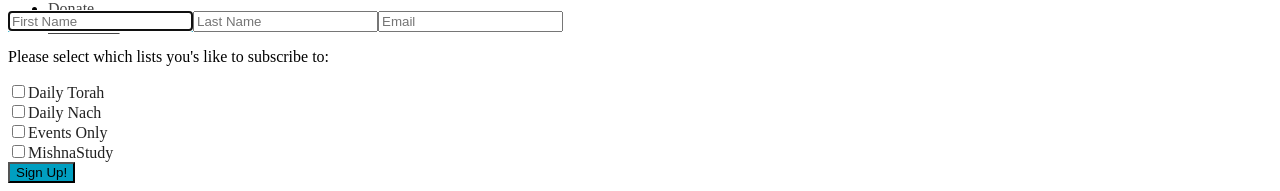
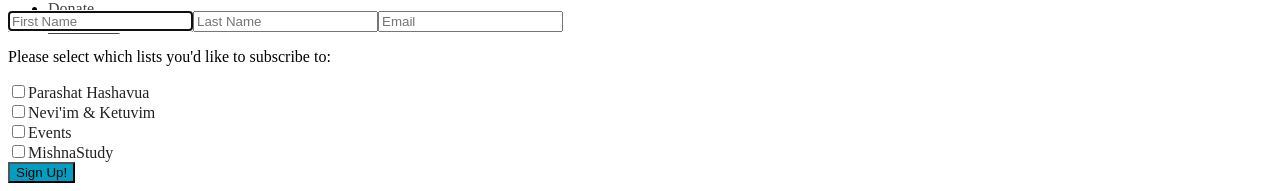
Before and after one commit to tanach-study/Tanach-Study, a React app: page /signup in a window 1280 px wide. Shown: the part 212-403 px from the top of the page. Built offline with nearby package versions, Linux system fonts and the light colour scheme; the HTML template or start-up script is replaced by a standard one.

Commit message:
Update wording of lists

```diff
--- a/src/components/Signup/SignupForm.jsx
+++ b/src/components/Signup/SignupForm.jsx
@@ -62,10 +62,10 @@ class SignupForm extends Component {
         <input type='text' name='lastName' placeholder='Last Name' required value={this.state.lastName} onChange={(e) => this.setState({ lastName: e.target.value })} />
         <input type='email' name='email' placeholder='Email' required value={this.state.email} onChange={(e) => this.setState({ email: e.target.value })} />
         <div className='row'>
-          <p className='center-align'>Please select which lists you's like to subscribe to:</p>
+          <p className='center-align'>Please select which lists you'd like to subscribe to:</p>
         </div>
         <div className='row'>
-          <div className='col l3 m3 s6'>
+          <div className='col l6 m6 s6'>
             <input
               type='checkbox'
               id='list1'
@@ -73,9 +73,9 @@ class SignupForm extends Component {
               checked={this.state.list1}
               onChange={(e) => this.setState({ list1: !this.state.list1 })}
             />
-            <label htmlFor='list1' className={styles['checkbox-label']}>Daily Torah</label>
+            <label htmlFor='list1' className={styles['checkbox-label']}>Parashat Hashavua</label>
           </div>
-          <div className='col l3 m3 s6'>
+          <div className='col l6 m6 s6'>
             <input
               type='checkbox'
               id='list2'
@@ -83,9 +83,9 @@ class SignupForm extends Component {
               checked={this.state.list2}
               onChange={(e) => this.setState({ list2: !this.state.list2 })}
             />
-            <label htmlFor='list2' className={styles['checkbox-label']}>Daily Nach</label>
+            <label htmlFor='list2' className={styles['checkbox-label']}>Nevi'im & Ketuvim</label>
           </div>
-          <div className='col l3 m3 s6'>
+          <div className='col l6 m6 s6'>
             <input
               type='checkbox'
               id='list3'
@@ -93,9 +93,9 @@ class SignupForm extends Component {
               checked={this.state.list3}
               onChange={(e) => this.setState({ list3: !this.state.list3 })}
             />
-            <label htmlFor='list3' className={styles['checkbox-label']}>Events Only</label>
+            <label htmlFor='list3' className={styles['checkbox-label']}>Events</label>
           </div>
-          <div className='col l3 m3 s6'>
+          <div className='col l6 m6 s6'>
             <input
               type='checkbox'
               id='list4'
```
